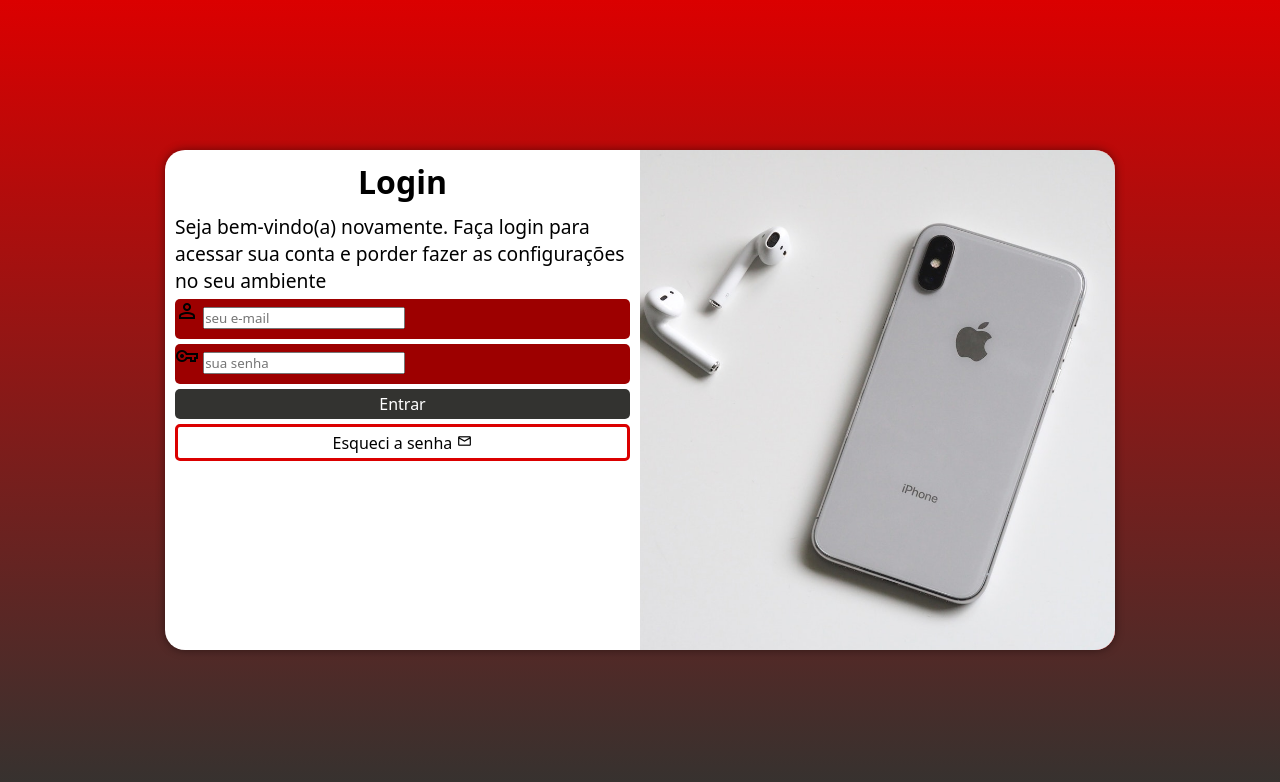
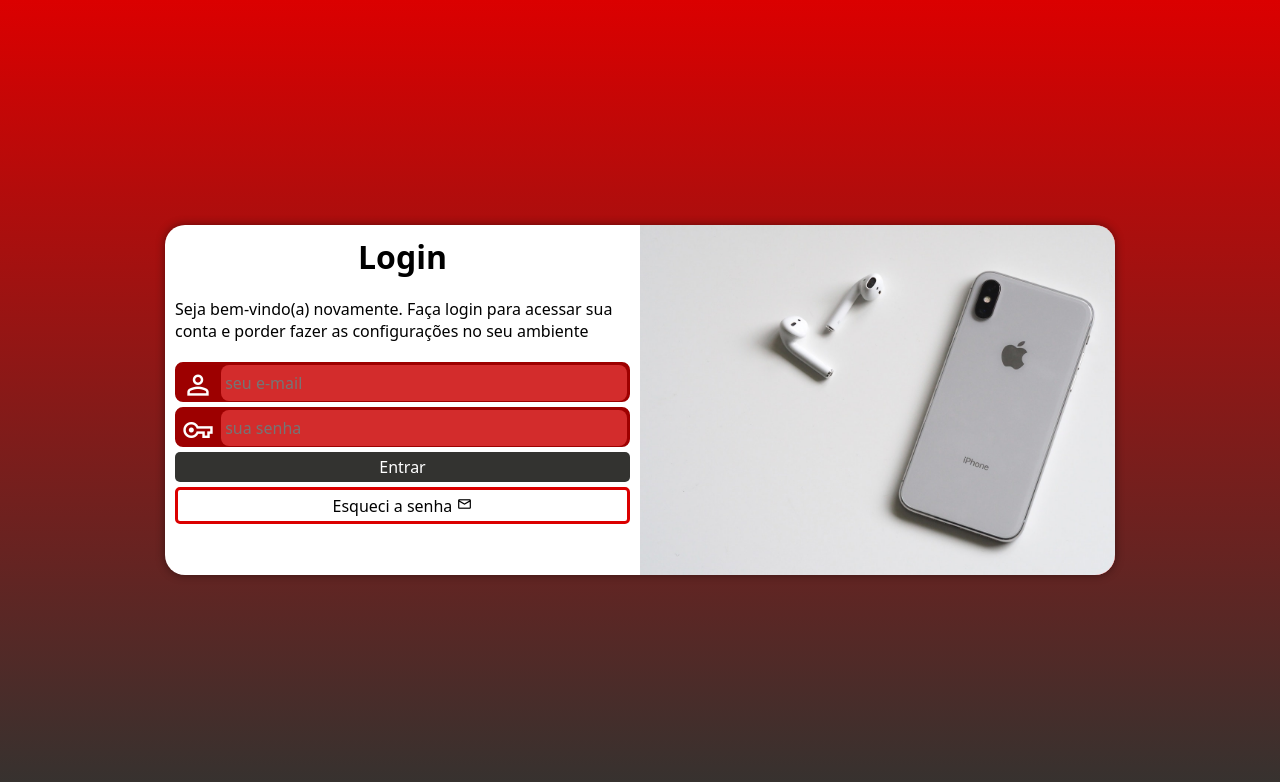
Before and after one commit to ERICKH31/projeto-login, a plain HTML site: page index.html in a window 1280 px wide. Drawn offline with nearby package versions, Linux system fonts and the light colour scheme.

Commit message:
atualizaçao

```diff
--- a/estilos/media-query.css
+++ b/estilos/media-query.css
@@ -5,6 +5,7 @@
     }
     section#login{
         width: 80vw;
+        height: 280px;
     }
     section#login > div#imagem{
         float: left;
@@ -16,12 +17,13 @@
         width: 60%;
     }
 }
-@media screen and (min-width: 992px) {
+@media screen and (min-width: 992px) /*versão para telas maiores*/{
     body{
         background-image: linear-gradient(to top, #333330, #DB0000);
     }
     section#login{
         width: 950px;
+        height: 350px;
     }
     section#login > div#imagem {
         float: right;
@@ -36,6 +38,7 @@
        font-size: 2em;
     }
     div#formulario > p{
-        font-size: 1.2em;
+        font-size: 1em;
+        margin: 20px 0px;
     }
 }
--- a/estilos/style.css
+++ b/estilos/style.css
@@ -29,7 +29,6 @@ section#login{
     position: absolute;
     top: 50%;
     left: 50%;
-    transform: translate(-50%, -50%);
     overflow: hidden;
 
     background-color: #FFFFFF;
@@ -38,6 +37,7 @@ section#login{
     border-radius: 20px;
     box-shadow: 0px 0px 10px rgba(0, 0, 0, 0.450);
 
+    transform: translate(-50%, -50%);
     transition: width 0.3s, height 0.3s;
     transition-timing-function: ease;
 }
@@ -61,14 +61,35 @@ div#formulario > p{
 }
 form > div.campo{
     background-color: #9D0000;
+    border: 2px solid #9D0000;
     display: block;
     width: 100%;
     height: 40px;
-    border-radius: 5px;
+    border-radius: 8px;
     margin: 5px 0px;
 }
 div.campo > label{
     display: none;
+}
+div.campo > span{
+    color: white;
+
+    font-size: 2em;
+    width: 40px;
+    padding: 5px;
+}
+div.campo > input{
+    background-color: #d62e2ef4;
+    font-size: 1em;
+    width: calc(100% - 45px);
+    height: 100%;
+    border: 0px;
+    border-radius: 8px;
+    padding: 4px;
+    transform: translateY(-12px);
+}
+div.campo > input:focus-within{
+    background-color: white;
 }
 form > input[type=submit]{
     display: block;
```
